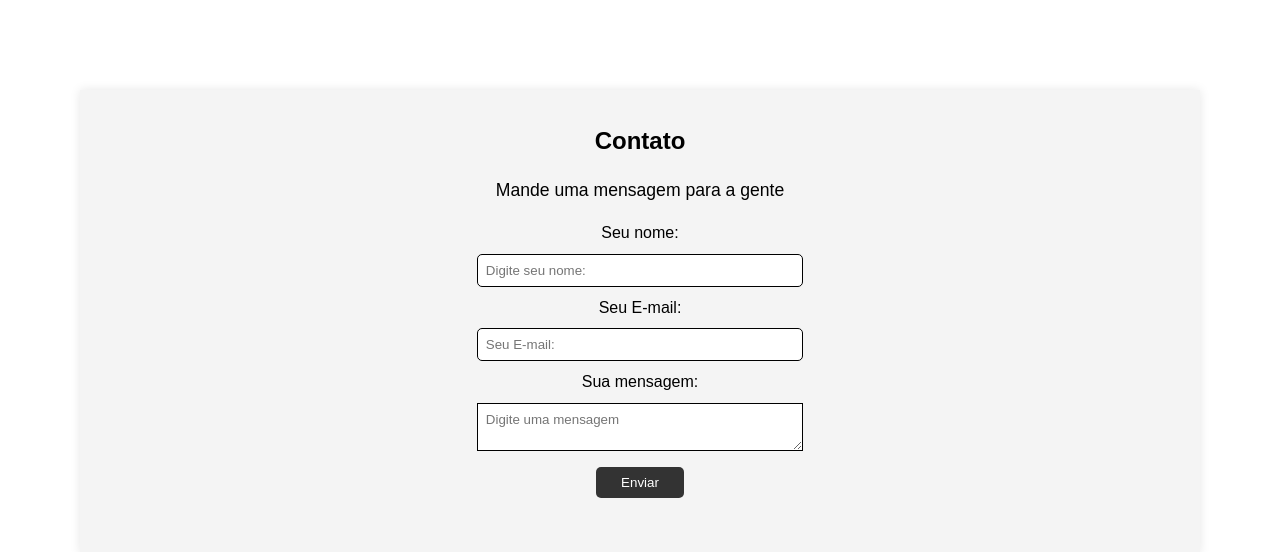
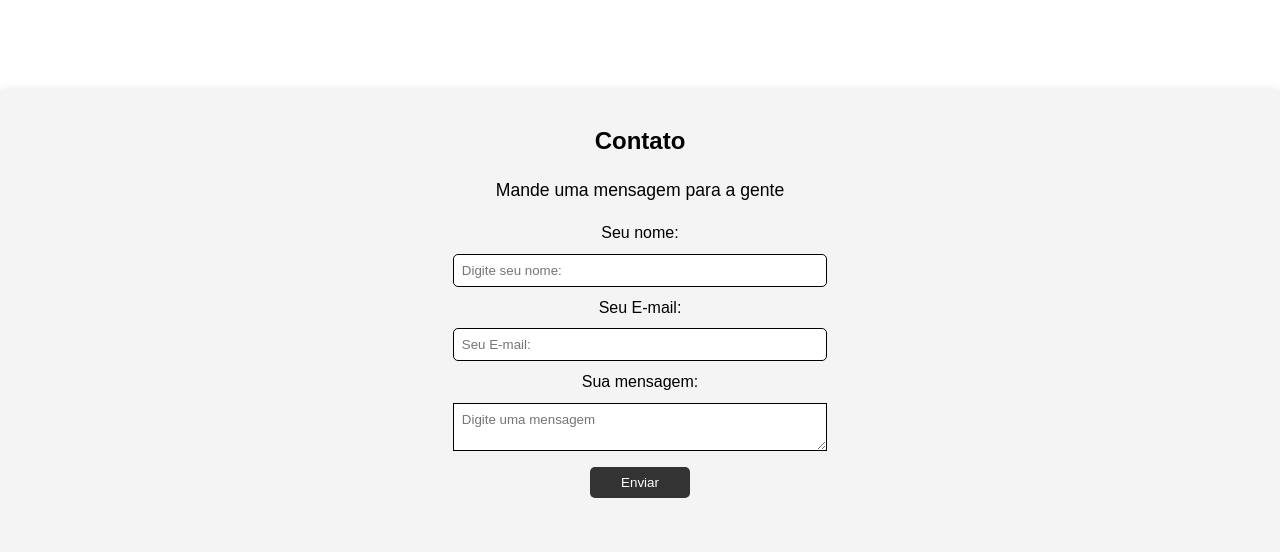
Before and after one commit to Gabriel-Nog/trabalho-capacita, a plain HTML site: page index.html in a window 1280 px wide. Shown: the part 2133-2685 px from the top of the page. Drawn offline with Linux system fonts and the light colour scheme.

Commit message:
Mudança na margem de contato

```diff
--- a/style.css
+++ b/style.css
@@ -155,7 +155,7 @@ header .logo {
 }
 
 .contato {
-  margin: 5rem;
+  margin-top: 5rem;
   background-color: #f4f4f4;
   box-shadow: 0 0 10px rgba(0, 0, 0, 0.1);
   font-weight: 500;
```
